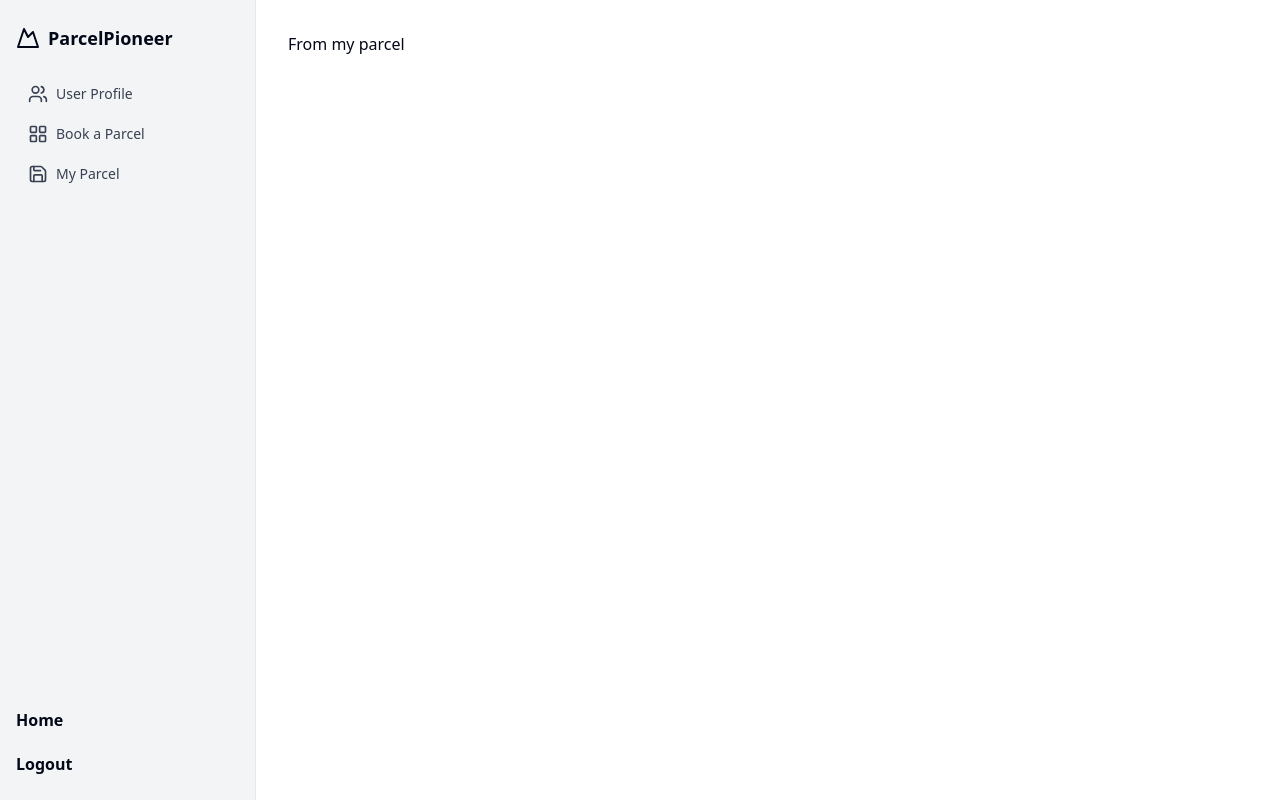
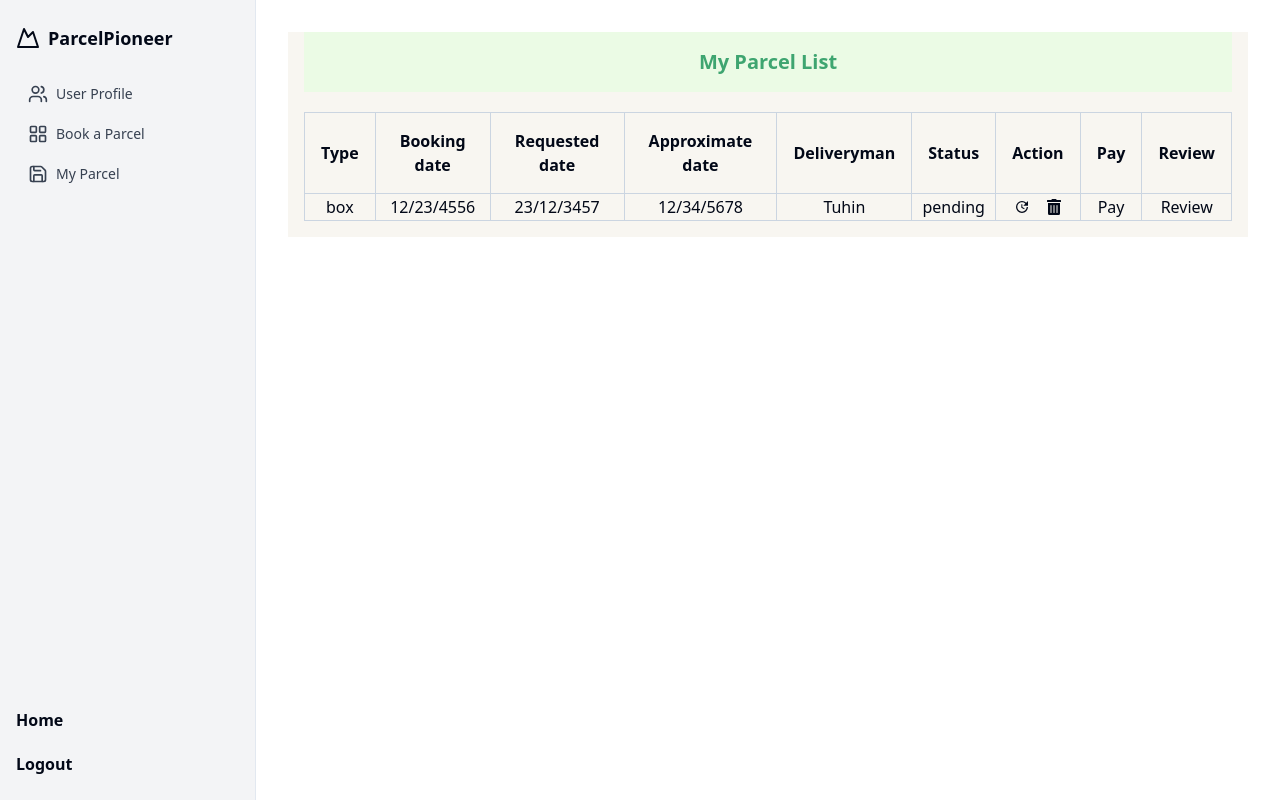
Before and after one commit to FojleTuhin/A12-ParcelPioneer_Client, a React (Vite) app: page /dashboard/myParcel in a window 1280 px wide. Built offline with nearby package versions, Linux system fonts and the light colour scheme; no server answers; sample sign-in values are in the browser's storage.

Commit message:
add my parcel for user

```diff
--- a/src/Dashboard/user/BookAParcel.jsx
+++ b/src/Dashboard/user/BookAParcel.jsx
@@ -105,7 +105,7 @@ const BookAParcel = () => {
 
                     </div>
                         {/* 4th div  */}
-                    <div className="md:flex mb-8 gap-4 md:justify-evenly">
+                    <div className="md:flex mb-6 gap-4 md:justify-evenly">
                         <div className="form-control w-[200px]">
                             <label className="label">
                                 <span className="label-text text-black font-bold"> Weight</span>
@@ -125,7 +125,6 @@ const BookAParcel = () => {
 
                     </div>
 
-
                     <div className="md:flex mb-5 ">
                         <button className=" bg-[#3EA570] border-none text-white w-1/2 justify-center m-auto py-2 rounded-lg font-bold text-xl">Book</button>
                     </div>
--- a/src/Dashboard/user/MyParcel.jsx
+++ b/src/Dashboard/user/MyParcel.jsx
@@ -1,8 +1,50 @@
+import { MdOutlineUpdate } from "react-icons/md";
+import { FaTrashAlt } from "react-icons/fa";
 
 const MyParcel = () => {
+
+
     return (
-        <div>
-            From my parcel
+        <div className="px-4 pb-4 bg-[#F8F6F1]">
+            <div className="bg-[#EBFBE5] text-[#3EA570] py-4 mb-5">
+                <h1 className="font-bold text-xl text-center">My Parcel List</h1>
+            </div>
+
+            <table className="border-collapse border border-slate-400">
+
+                <thead>
+                    <tr>
+                        <th className="border border-slate-300 p-4 ">Type</th>
+                        <th className="border border-slate-300 p-4"> Booking date</th>
+                        <th className="border border-slate-300 p-4">Requested date</th>
+                        <th className="border border-slate-300 p-4"> Approximate date</th>
+                        <th className="border border-slate-300 p-4">Deliveryman</th>
+                        <th className="border border-slate-300 p-4">Status</th>
+                        <th className="border border-slate-300 p-4">Action</th>
+                        <th className="border border-slate-300 p-4">Pay</th>
+                        <th className="border border-slate-300 p-4">Review</th>
+                    </tr>
+                </thead>
+                <tbody>
+                    <tr className="text-center">
+                        <td className="border border-slate-300 ">box</td>
+                        <td className="border border-slate-300">12/23/4556</td>
+                        <td className="border border-slate-300">23/12/3457</td>
+                        <td className="border border-slate-300">12/34/5678</td>
+                        <td className="border border-slate-300">Tuhin</td>
+                        <td className="border border-slate-300">pending</td>
+                        <td className="border border-slate-300">
+                            <span className="flex justify-evenly">
+                                <button><MdOutlineUpdate /></button>
+                                <button><FaTrashAlt /></button>
+                            </span>
+                        </td>
+                        <td className="border border-slate-300">Pay</td>
+                        <td className="border border-slate-300">Review</td>
+                    </tr>
+                </tbody>
+            </table>
+
         </div>
     );
 };
```
